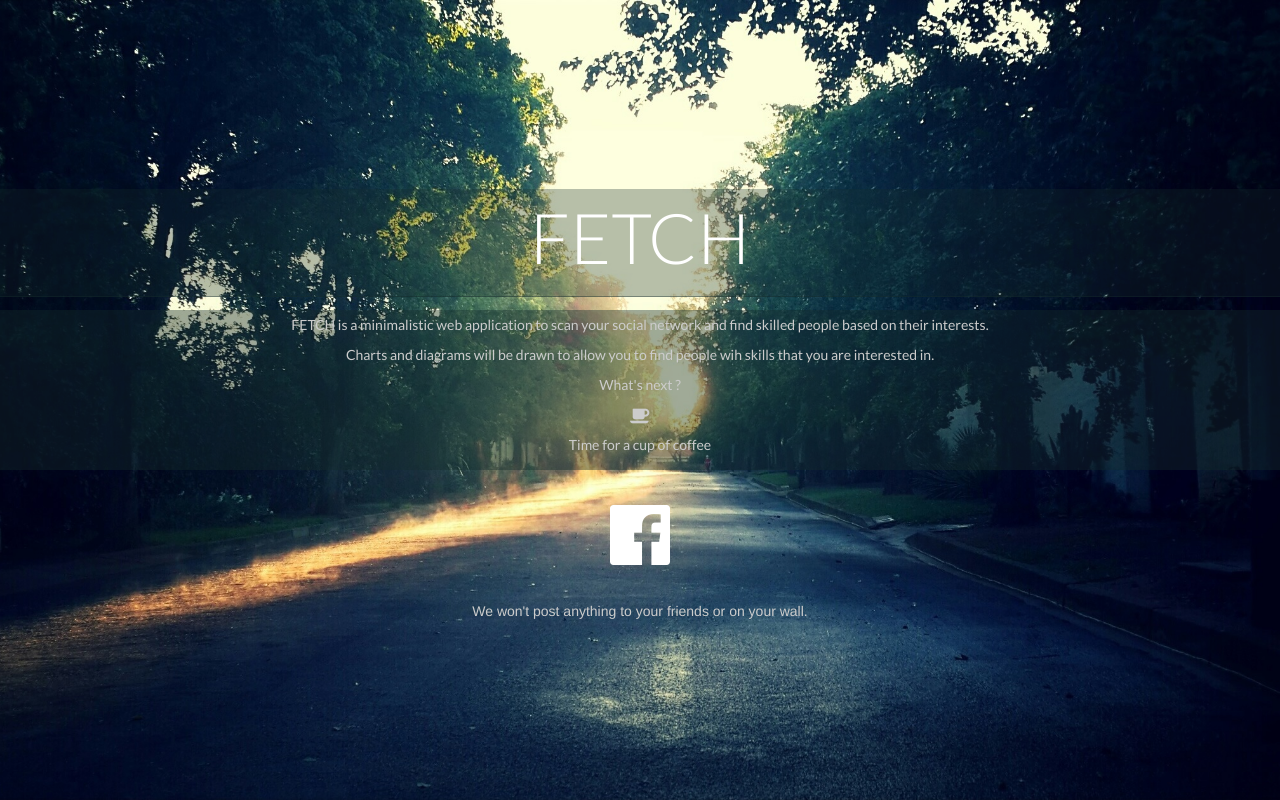
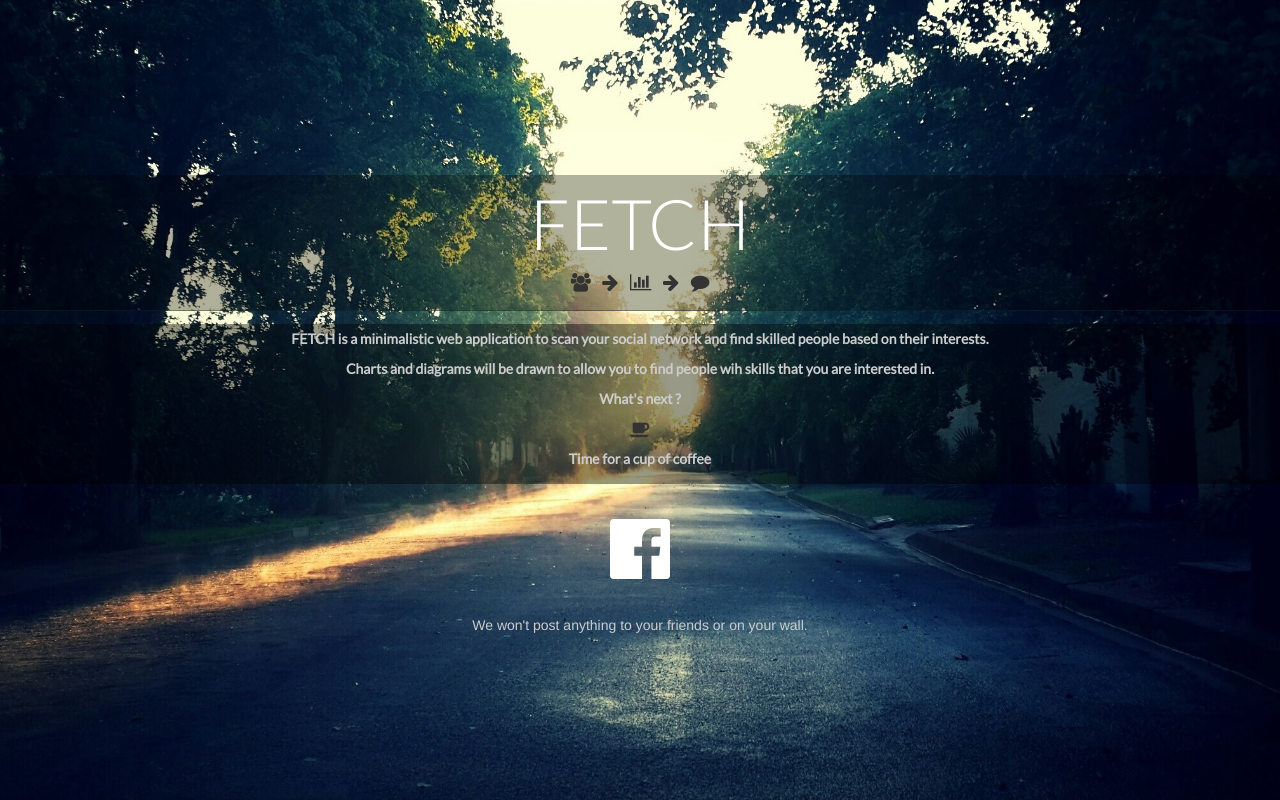
Before and after one commit to Eimis/fetch, a Django app: page /hello/ in a window 1280 px wide. Run offline with Django 3.2, Linux system fonts and the light colour scheme; some libraries are stand-ins or nearby versions.

Commit message:
Modify landing page design

```diff
--- a/fetch/static/css/style.css
+++ b/fetch/static/css/style.css
@@ -20,7 +20,7 @@ div.vertical-center {
 
 div.title {
   text-align: center;
-  background-color:rgba(20,44,44,0.3);
+  background-color:rgba(0,0,0,0.3);
   border-bottom: 1px solid rgba(20,44,44,0.4);
 }
 
@@ -30,10 +30,15 @@ div.title {
   font-size: 5em;
   font-family: 'Lato', sans-serif;
   font-weight: 300;
+  margin-bottom: 0;
+}
+
+.title i {
+  padding-bottom: 20px;
 }
 
 div.description {
-  background-color:rgba(20,44,44,0.4);
+  background-color:rgba(0,0,0,0.4);
   padding: 5px;
   margin-top: 1%;
 }
@@ -45,6 +50,11 @@ div.description p {
   font-weight: 400;
   font-size: 14px;
 }
+
+div.description i{
+  color: #333;
+}
+
 
 div.social {
   text-align: center;
--- a/fetch/templates/hello.html
+++ b/fetch/templates/hello.html
@@ -6,13 +6,22 @@
   <div class="container full-width">
     <div class="title">
       <h1>FETCH</h1>
+      <i class="fa fa-users fa-lg"></i>
+      &nbsp;
+      <i class="fa fa-arrow-right fa-lg"></i>
+      &nbsp;
+      <i class="fa fa-bar-chart fa-lg"></i>
+      &nbsp;
+      <i class="fa fa-arrow-right fa-lg"></i>
+      &nbsp;
+      <i class="fa fa-comment fa-lg"></i>
     </div>
     <div class="description">
-      <p>FETCH is a minimalistic web application to scan your social network and find skilled people based on their interests.</p>
-      <p>Charts and diagrams will be drawn to allow you to find people wih skills that you are interested in. </p>
-      <p>What's next ?</p>
+      <p><b>FETCH is a minimalistic web application to scan your social network and find skilled people based on their interests.</b></p>
+      <p><b>Charts and diagrams will be drawn to allow you to find people wih skills that you are interested in. </b></p>
+      <p><b>What's next ?</b></p>
       <p><i class="fa fa-coffee fa-lg"></i></p>
-      <p>Time for a cup of coffee</p>
+      <p><b>Time for a cup of coffee</b></p>
     </div>
     <div class="social">
       <i class="fa fa-facebook-official fa-5x"></i>
```
